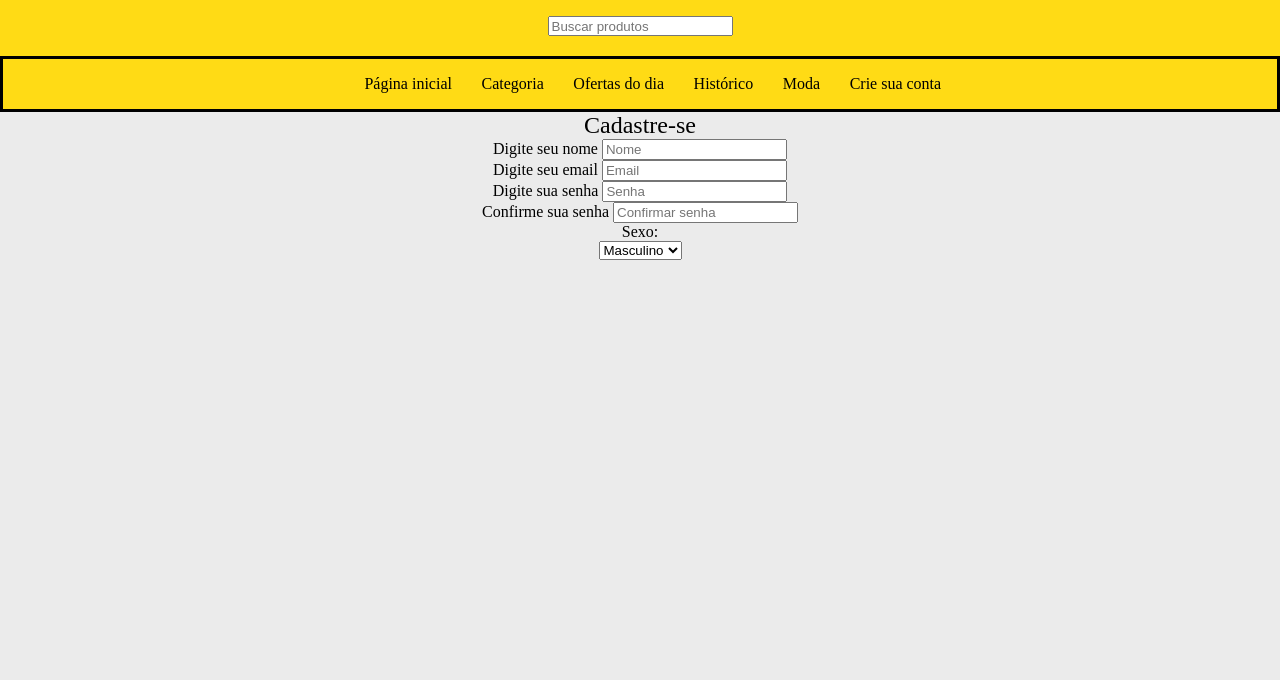
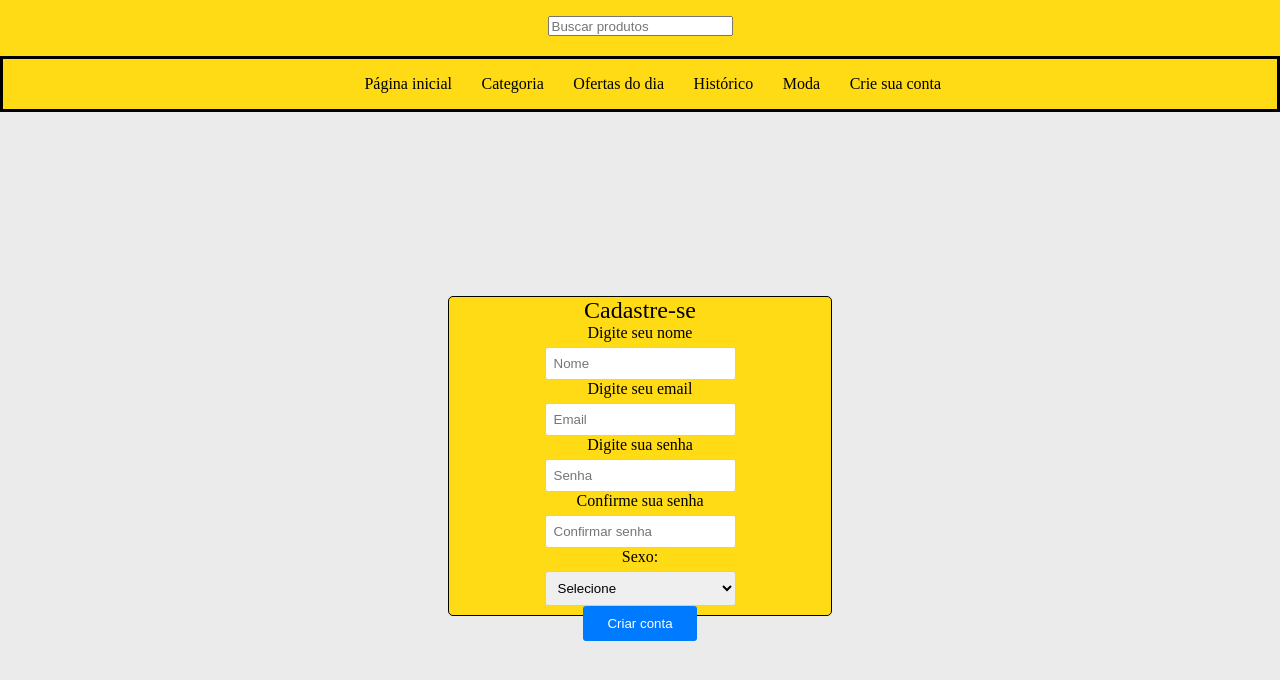
Before and after one commit to DevVitorMSilva/EstudosDodev, a plain HTML site: page front-end/exercicio7/register.html in a window 1280 px wide. Drawn offline with Linux system fonts and the light colour scheme.

Commit message:
Estilizando página de criar conta

```diff
--- a/front-end/exercicio7/register.html
+++ b/front-end/exercicio7/register.html
@@ -28,27 +28,29 @@
             </div>
             <div class="inputBox">
                 <label for="name">Digite seu nome</label>
-                <input type="text" name="name" id="name" placeholder="Nome">
+                <input type="text" name="name" id="name" placeholder="Nome" required>
             </div>
             <div class="inputBox">
                 <label for="email">Digite seu email</label>
-                <input type="email" name="email" id="email" placeholder="Email">
+                <input type="email" name="email" id="email" placeholder="Email" required>
             </div>
             <div class="inputBox">
                 <label for="password">Digite sua senha</label>
-                <input type="password" name="password" id="password" placeholder="Senha">
+                <input type="password" name="password" id="password" placeholder="Senha" required>
             </div>
             <div class="inputBox">
                 <label for="confirmPassword">Confirme sua senha</label>
-                <input type="password" name="confirmPassword" id="confirmPassword" placeholder="Confirmar senha">
+                <input type="password" name="confirmPassword" id="confirmPassword" placeholder="Confirmar senha" required>
             </div>
             <div class="inputBox">
-                <h4>Sexo:</h4   >
-                <select name="gender" id="">
+                <label for="gender">Sexo:</label>
+                <select name="gender" id="gender" required>
+                    <option selected disabled value="">Selecione</option>
                     <option value="male">Masculino</option>
                     <option value="female">Feminino</option>
                 </select>
             </div>
+            <button class="button" type="submit">Criar conta</button>
         </div>
 
     </section>
--- a/front-end/exercicio7/styles.css
+++ b/front-end/exercicio7/styles.css
@@ -65,6 +65,10 @@ img {
     background-color: #ebebeb;
     height: 86vh;
     text-align: center;
+    display: flex;
+    justify-content: center;
+    align-items: center;
+
 }
 
 .benefits {
@@ -113,6 +117,7 @@ img {
     width: 80vw;
     margin-top: 5vh;
     display: inline-block;
+
 }
 
 .marketIten:hover {
@@ -140,3 +145,39 @@ a:visited {
 a:active {
     color: black;
 }
+
+.form {
+    width: 30vw;
+    height: 40vh;
+    border: 1px solid #000000;
+    border-radius: 5px;
+    background-color: #ffdb15;
+
+}
+
+.form h1 {
+    margin-top: 0;
+}
+
+.inputBox label {
+    display: block;
+    margin-bottom: 5px;
+}
+.inputBox input, .inputBox select {
+    width: 50%;
+    padding: 8px;
+    border: 1px solid #ccc;
+    border-radius: 3px;
+}
+.button {
+    width: 30%;
+    padding: 10px;
+    background-color: #007bff;
+    color: #fff;
+    border: none;
+    border-radius: 3px;
+    cursor: pointer;
+}
+.button:hover {
+    background-color: #0056b3;
+}
```
Also changed, not shown: front-end/exercicio7/index.html (+1 -1 lines).
